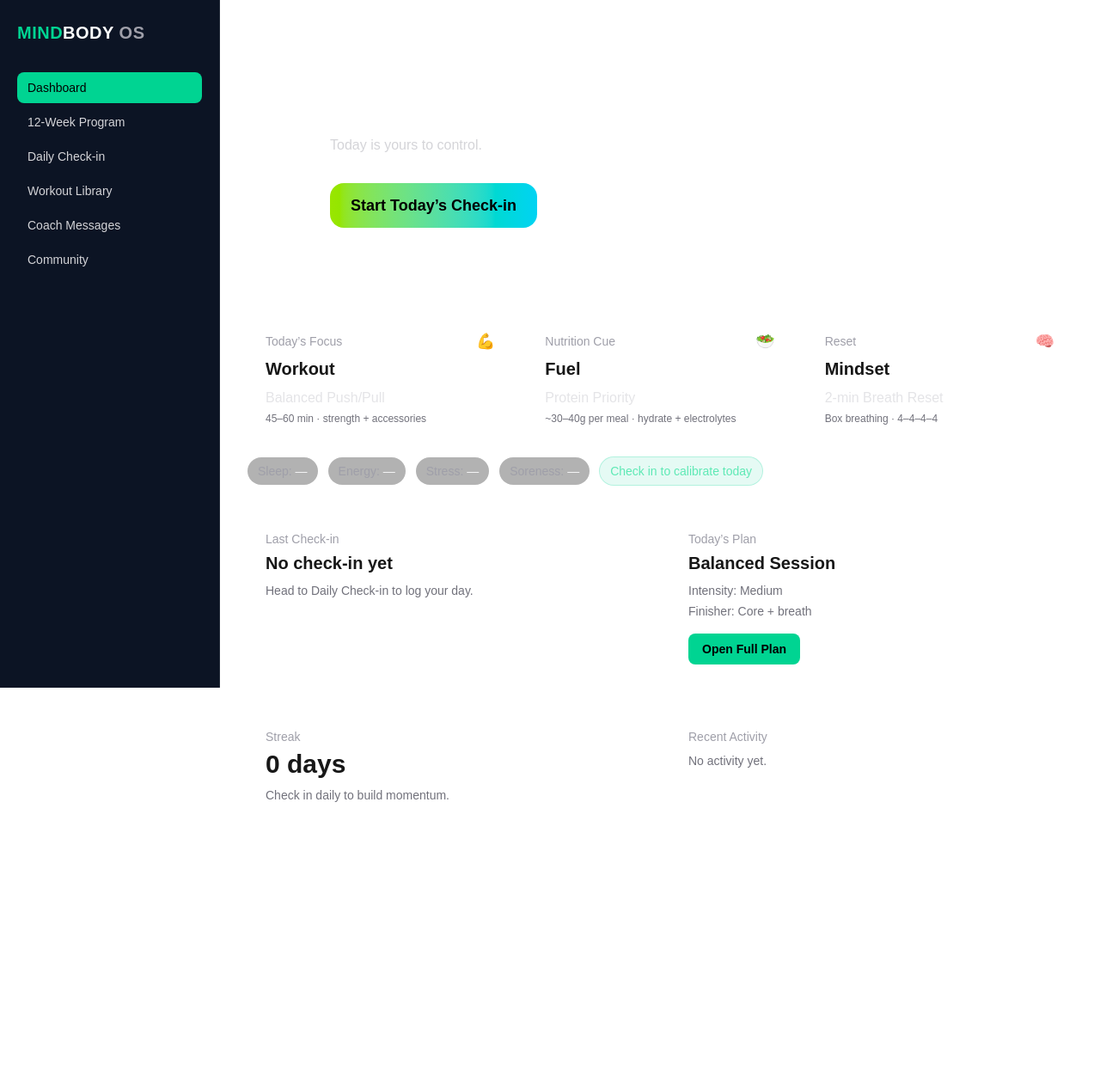
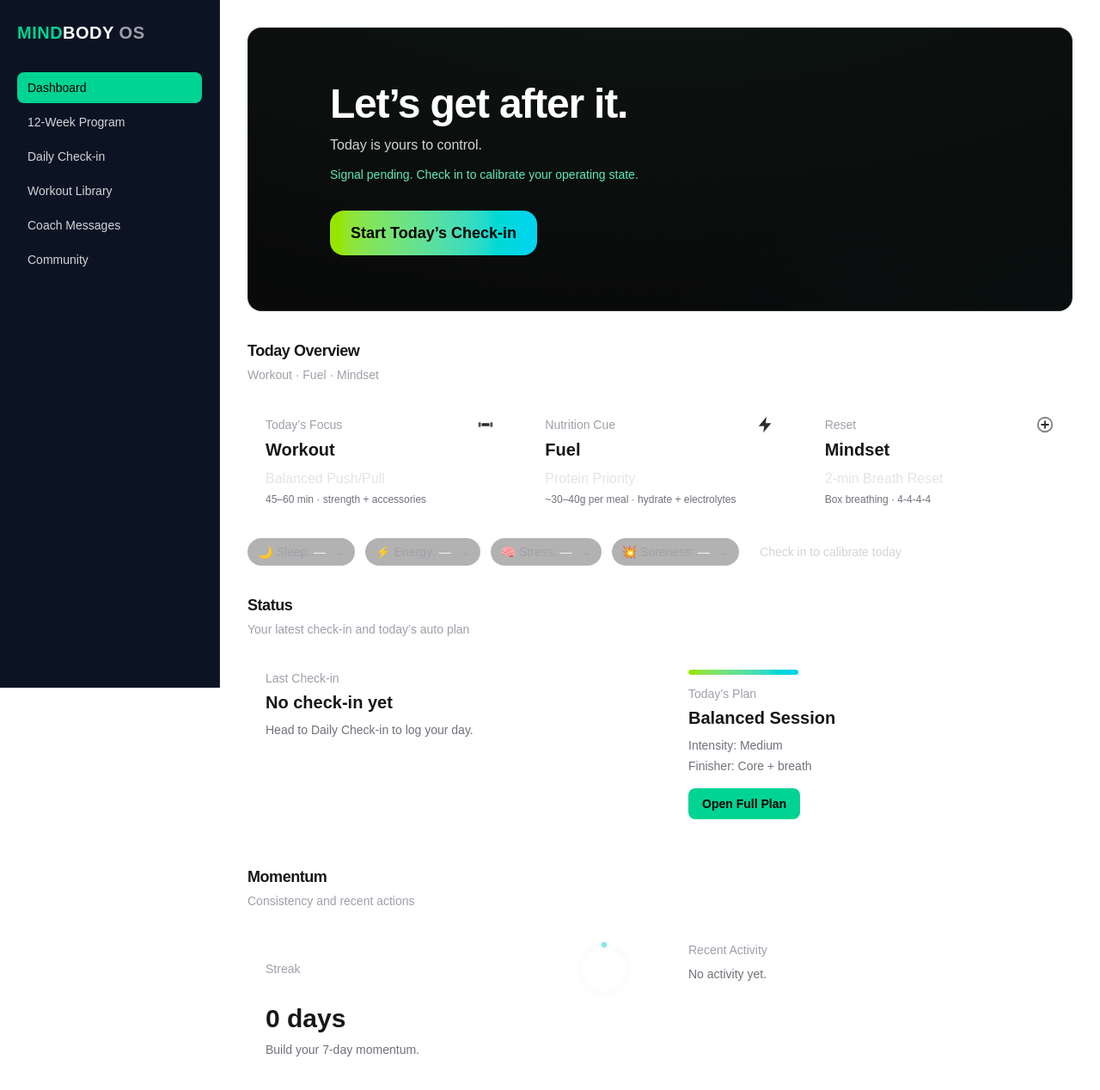
Before and after one commit to taylor-franco-91/Mind-Body-OS, a Next.js app: page / in a window 1280 px wide. Shown: the top 1268 px of the page at 86% size. Before the commit the page ends 988 px from the top, so only its background shows below. Built offline with nearby package versions, Linux system fonts and the light colour scheme.

Commit message:
feat(dashboard): AI unlock cue, mood-driven accents, hero shimmer, momentum intel, progress ring/bar

```diff
--- a/src/app/page.tsx
+++ b/src/app/page.tsx
@@ -8,6 +8,7 @@ import TodayOverview from '@/components/TodayOverview';
 import MomentumStrip from '@/components/MomentumStrip';
 import StreaksCard from '@/components/StreaksCard';
 import RecentActivityCard from '@/components/RecentActivityCard';
+import SectionHeader from '@/components/SectionHeader';
 
 function isSameDay(a: Date, b: Date) {
   return a.getFullYear() === b.getFullYear()
@@ -15,17 +16,46 @@ function isSameDay(a: Date, b: Date) {
     && a.getDate() === b.getDate();
 }
 
+function accentForFeeling(feeling?: string) {
+  switch (feeling) {
+    case 'excellent': return { from: 'from-emerald-400', to: 'to-teal-300', text: 'text-emerald-300' };
+    case 'good': return { from: 'from-cyan-400', to: 'to-sky-300', text: 'text-cyan-300' };
+    case 'average': return { from: 'from-amber-300', to: 'to-yellow-200', text: 'text-amber-300' };
+    case 'low': return { from: 'from-violet-400', to: 'to-indigo-300', text: 'text-indigo-300' };
+    case 'exhausted': return { from: 'from-fuchsia-400', to: 'to-violet-300', text: 'text-fuchsia-300' };
+    default: return { from: 'from-lime-400', to: 'to-cyan-400', text: 'text-emerald-300' };
+  }
+}
+
+function coachCue(feeling?: string, hasData?: boolean) {
+  if (!hasData) return 'Signal pending. Check in to calibrate your operating state.';
+  switch (feeling) {
+    case 'excellent': return 'Signal received. Readiness elevated—power blocks unlocked.';
+    case 'good': return 'Recognition complete. Strength pacing recommended.';
+    case 'average': return 'System steady. Balanced session deployed.';
+    case 'low': return 'Load reduced. Precision technique blocks queued.';
+    case 'exhausted': return 'Recovery bias engaged. Breathe, mobilize, reset.';
+    default: return 'Calibration complete. Operate with intent.';
+  }
+}
+
 export default function Page() {
   const [last] = useLocalStorage<any>('lastCheckIn', null);
   const today = new Date();
   const hasTodayCheckIn = last ? isSameDay(new Date(last.date), today) : false;
+  const accent = accentForFeeling(last?.feeling);
+  const aiActive = Boolean(last); // unlock moment: AI visible only after first check-in
 
   return (
     <div className="p-8">
       {/* Hero / Command header */}
-      <section className="relative overflow-hidden rounded-2xl border border-white/10 bg-[radial-gradient(1200px_600px_at_50%_-10%,rgba(98,255,203,0.15),transparent),radial-gradient(800px_400px_at_90%_110%,rgba(0,242,255,0.12),transparent),#0a0a0a] px-8 py-16 text-white">
-        <div className="absolute inset-0 opacity-40 blur-3xl" />
-        <div className="relative mx-auto flex max-w-screen-md flex-col items-start text-left">
+      <section className="relative overflow-hidden rounded-2xl border border-white/10 bg-[#0a0a0a] px-8 py-16 text-white">
+        {/* subtle, living background */}
+        <div className="pointer-events-none absolute inset-0 opacity-60">
+          <div className="absolute -inset-[40%] animate-hero-shimmer bg-[radial-gradient(1200px_600px_at_50%_-10%,rgba(98,255,203,0.10),transparent),radial-gradient(800px_400px_at_90%_110%,rgba(0,242,255,0.08),transparent)]" />
+        </div>
+
+        <div className="relative mx-auto flex max-w-screen-md flex-col items-start text-left animate-fade-up">
           <h1 className="text-4xl font-extrabold tracking-tight md:text-5xl">
             Let’s get after it.
           </h1>
@@ -33,20 +63,25 @@ export default function Page() {
             Today is yours to control.
           </p>
 
+          {/* Calm, classified “recognized” cue */}
+          <p className={`mt-3 text-sm ${accent.text}`}>
+            {coachCue(last?.feeling, aiActive)}
+          </p>
+
           {/* Intelligent CTA */}
           {hasTodayCheckIn ? (
             <Link
               href="/program"
-              className="mt-8 inline-flex items-center justify-center rounded-2xl px-6 py-3 text-lg font-semibold
-                         bg-gradient-to-r from-lime-400 to-cyan-400 text-black hover:opacity-90 active:opacity-80 transition"
+              className={`mt-8 inline-flex items-center justify-center rounded-2xl px-6 py-3 text-lg font-semibold
+                         bg-gradient-to-r ${accent.from} ${accent.to} text-black hover:opacity-90 active:opacity-80 transition`}
             >
               View Today’s Plan
             </Link>
           ) : (
             <Link
               href="/check-in"
-              className="mt-8 inline-flex items-center justify-center rounded-2xl px-6 py-3 text-lg font-semibold
-                         bg-gradient-to-r from-lime-400 to-cyan-400 text-black hover:opacity-90 active:opacity-80 transition"
+              className={`mt-8 inline-flex items-center justify-center rounded-2xl px-6 py-3 text-lg font-semibold
+                         bg-gradient-to-r ${accent.from} ${accent.to} text-black hover:opacity-90 active:opacity-80 transition`}
             >
               Start Today’s Check-in
             </Link>
@@ -55,22 +90,47 @@ export default function Page() {
       </section>
 
       {/* Today Overview row */}
-      <div className="mt-8">
+      <div className="mt-8 max-w-5xl mx-auto animate-fade-up [animation-delay:60ms]">
+        <SectionHeader title="Today Overview" subtitle="Workout · Fuel · Mindset" />
         <TodayOverview />
-        <MomentumStrip />
+        <MomentumStrip aiActive={aiActive} />
       </div>
 
       {/* Status cards row */}
-      <div className="mt-8 grid max-w-5xl gap-6 md:grid-cols-2">
-        <LastCheckInCard />
-        <TodaysPlanCard />
+      <div className="mt-8 max-w-5xl mx-auto animate-fade-up [animation-delay:120ms]">
+        <SectionHeader title="Status" subtitle="Your latest check-in and today’s auto plan" />
+        <div className="grid gap-6 md:grid-cols-2">
+          <LastCheckInCard />
+          <TodaysPlanCard aiActive={aiActive} />
+        </div>
       </div>
 
       {/* Streaks + Activity */}
-      <div className="mt-8 grid max-w-5xl gap-6 md:grid-cols-2">
-        <StreaksCard />
-        <RecentActivityCard />
+      <div className="mt-8 max-w-5xl mx-auto animate-fade-up [animation-delay:180ms]">
+        <SectionHeader title="Momentum" subtitle="Consistency and recent actions" />
+        <div className="grid gap-6 md:grid-cols-2">
+          <StreaksCard />
+          <RecentActivityCard />
+        </div>
       </div>
+
+      {/* Mobile FAB */}
+      <div className="fixed bottom-6 right-6 z-20 md:hidden">
+        <Link
+          href={hasTodayCheckIn ? '/program' : '/check-in'}
+          className={`shadow-xl rounded-full px-5 py-3 text-sm font-semibold text-black transition
+                      bg-gradient-to-r ${accent.from} ${accent.to} hover:opacity-90 active:opacity-80`}
+        >
+          {hasTodayCheckIn ? 'Open Plan' : 'Check in'}
+        </Link>
+      </div>
+
+      <style jsx global>{`
+        @keyframes fade-up { from { opacity: 0; transform: translateY(8px); } to { opacity: 1; transform: translateY(0); } }
+        .animate-fade-up { animation: fade-up 420ms ease-out both; }
+        @keyframes hero-shimmer { 0% { transform: translateY(0) } 50% { transform: translateY(-8px) } 100% { transform: translateY(0) } }
+        .animate-hero-shimmer { animation: hero-shimmer 10s ease-in-out infinite; }
+      `}</style>
     </div>
   );
 }
--- a/src/components/MomentumStrip.tsx
+++ b/src/components/MomentumStrip.tsx
@@ -1,43 +1,54 @@
 'use client';
 import { useLocalStorage } from '@/lib/useLocalStorage';
 
-export default function MomentumStrip() {
+export default function MomentumStrip({ aiActive }: { aiActive?: boolean }) {
     const [last] = useLocalStorage<any>('lastCheckIn', null);
     const m = last?.metrics;
 
+    // Tiny inference line (calm, classified)
+    let intel = 'Check in to calibrate today';
+    if (aiActive && m) {
+        const stress = Number(m.stress ?? 5);
+        const energy = Number(m.energy ?? 5);
+        if (energy >= 7 && stress <= 4) intel = 'Readiness trending up—green light for progression.';
+        else if (stress >= 7) intel = 'System load detected—precision blocks recommended.';
+        else if (energy <= 3) intel = 'Low output window—recovery bias advised.';
+        else intel = 'Stable signal—balanced pacing optimal.';
+    }
+
     return (
-        <div className="mt-4 flex flex-wrap gap-3">
-            <Chip label="Sleep" value={m?.sleep ?? '—'} />
-            <Chip label="Energy" value={m?.energy ?? '—'} />
-            <Chip label="Stress" value={m?.stress ?? '—'} />
-            <Chip label="Soreness" value={m?.soreness ?? '—'} />
-            <Cue feeling={last?.feeling} />
+        <>
+            <div className="mt-4 flex flex-wrap gap-3">
+                <Chip icon="🌙" label="Sleep" value={m?.sleep ?? '—'} delta="→" />
+                <Chip icon="⚡" label="Energy" value={m?.energy ?? '—'} delta="→" />
+                <Chip icon="🧠" label="Stress" value={m?.stress ?? '—'} delta="→" />
+                <Chip icon="💥" label="Soreness" value={m?.soreness ?? '—'} delta="→" />
+                <Cue text={intel} aiActive={aiActive} />
+            </div>
+        </>
+    );
+}
+
+function Chip({ icon, label, value, delta }:
+    { icon: string; label: string; value: number | string; delta: '↑' | '→' | '↓' }
+) {
+    const deltaColor = delta === '↑' ? 'text-emerald-300' : delta === '↓' ? 'text-amber-300' : 'text-zinc-400';
+    return (
+        <div className="rounded-full bg-black/30 px-3 py-1.5 text-sm ring-1 ring-white/10">
+            <span className="mr-1">{icon}</span>
+            <span className="text-zinc-400">{label}:</span>{' '}
+            <span className="font-medium text-zinc-100">{value}</span>
+            {typeof value === 'number' ? <span className="text-zinc-500">/10</span> : null}
+            <span className={`ml-2 ${deltaColor}`}>{delta}</span>
         </div>
     );
 }
 
-function Chip({ label, value }: { label: string; value: number | string }) {
-    return (
-        <div className="rounded-full bg-black/30 px-3 py-1.5 text-sm ring-1 ring-white/10">
-            <span className="text-zinc-400">{label}:</span>{' '}
-            <span className="font-medium text-zinc-100">{value}</span>
-            {typeof value === 'number' ? <span className="text-zinc-500">/10</span> : null}
-        </div>
+function Cue({ text, aiActive }: { text: string; aiActive?: boolean }) {
+    const base = 'rounded-full px-3 py-1.5 text-sm font-medium ring-1';
+    return aiActive ? (
+        <div className={`${base} bg-emerald-400/10 text-emerald-300 ring-emerald-400/30`}>{text}</div>
+    ) : (
+        <div className={`${base} bg-white/5 text-zinc-300 ring-white/10`}>{text}</div>
     );
 }
-
-function Cue({ feeling }: { feeling?: string }) {
-    const map: Record<string, string> = {
-        exhausted: 'Dial intensity · recovery bias',
-        low: 'Technique day · shorter blocks',
-        average: 'Balanced session · steady',
-        good: 'Strength blocks · push pace',
-        excellent: 'Power focus · green light',
-    };
-    const text = feeling ? map[feeling] : 'Check in to calibrate today';
-    return (
-        <div className="rounded-full bg-emerald-400/10 px-3 py-1.5 text-sm font-medium text-emerald-300 ring-1 ring-emerald-400/30">
-            {text}
-        </div>
-    );
-}
--- /dev/null
+++ b/src/components/SectionHeader.tsx
@@ -0,0 +1,8 @@
+export default function SectionHeader({ title, subtitle }: { title: string; subtitle?: string }) {
+    return (
+        <div className="mb-4">
+            <h2 className="text-lg font-semibold tracking-tight">{title}</h2>
+            {subtitle ? <p className="mt-1 text-sm text-zinc-400">{subtitle}</p> : null}
+        </div>
+    );
+}
--- a/src/components/StreaksCard.tsx
+++ b/src/components/StreaksCard.tsx
@@ -16,18 +16,45 @@ export default function StreaksCard() {
     const [last] = useLocalStorage<any>('lastCheckIn', null);
     const today = new Date();
 
-    // Placeholder streak (we’ll replace with real history later)
+    // Placeholder streak logic (replace with real history later)
     let streak = 0;
     if (last) {
         const d = new Date(last.date);
         streak = isSameDay(d, today) ? 1 : isYesterday(d, today) ? 1 : 0;
     }
 
+    const goal = 7; // visualize 7-day target ring
+    const pct = Math.max(0, Math.min(1, streak / goal));
+    const r = 28;
+    const C = 2 * Math.PI * r;
+    const dash = C * pct;
+
     return (
         <div className="rounded-2xl border border-white/10 bg-white/5 p-5">
-            <div className="text-sm text-zinc-400">Streak</div>
-            <div className="mt-1 text-3xl font-extrabold">{streak} day{streak === 1 ? '' : 's'}</div>
-            <div className="mt-2 text-sm text-zinc-500">Check in daily to build momentum.</div>
+            <div className="flex items-center justify-between">
+                <div className="text-sm text-zinc-400">Streak</div>
+                <svg width="64" height="64" viewBox="0 0 64 64" className="drop-shadow-sm">
+                    <circle cx="32" cy="32" r={r} stroke="rgba(255,255,255,0.12)" strokeWidth="6" fill="none" />
+                    <circle
+                        cx="32" cy="32" r={r}
+                        stroke="url(#grad)"
+                        strokeWidth="6"
+                        strokeLinecap="round"
+                        strokeDasharray={`${dash} ${C - dash}`}
+                        transform="rotate(-90 32 32)"
+                        fill="none"
+                    />
+                    <defs>
+                        <linearGradient id="grad" x1="0" y1="0" x2="1" y2="1">
+                            <stop offset="0%" stopColor="#A7F3D0" />
+                            <stop offset="100%" stopColor="#67E8F9" />
+                        </linearGradient>
+                    </defs>
+                </svg>
+            </div>
+
+            <div className="mt-2 text-3xl font-extrabold">{streak} day{streak === 1 ? '' : 's'}</div>
+            <div className="mt-2 text-sm text-zinc-500">Build your 7-day momentum.</div>
         </div>
     );
 }
--- a/src/components/TodayOverview.tsx
+++ b/src/components/TodayOverview.tsx
@@ -8,21 +8,21 @@ export default function TodayOverview() {
                 subtitle="Today’s Focus"
                 body="Balanced Push/Pull"
                 hint="45–60 min · strength + accessories"
-                icon="💪"
+                icon={<DumbbellIcon />}
             />
             <Card
                 title="Fuel"
                 subtitle="Nutrition Cue"
                 body="Protein Priority"
                 hint="~30–40g per meal · hydrate + electrolytes"
-                icon="🥗"
+                icon={<BoltIcon />}
             />
             <Card
                 title="Mindset"
                 subtitle="Reset"
                 body="2-min Breath Reset"
-                hint="Box breathing · 4–4–4–4"
-                icon="🧠"
+                hint="Box breathing · 4-4-4-4"
+                icon={<MindIcon />}
             />
         </div>
     );
@@ -31,13 +31,13 @@ export default function TodayOverview() {
 function Card({
     title, subtitle, body, hint, icon,
 }: {
-    title: string; subtitle: string; body: string; hint: string; icon: string;
+    title: string; subtitle: string; body: string; hint: string; icon: React.ReactNode;
 }) {
     return (
-        <div className="rounded-2xl border border-white/10 bg-white/5 p-5">
+        <div className="rounded-2xl border border-white/10 bg-white/5 p-5 backdrop-blur-sm">
             <div className="flex items-center justify-between">
                 <div className="text-sm text-zinc-400">{subtitle}</div>
-                <div className="text-lg">{icon}</div>
+                <div className="text-lg opacity-90">{icon}</div>
             </div>
             <div className="mt-1 text-xl font-semibold">{title}</div>
             <div className="mt-2 text-zinc-200">{body}</div>
@@ -45,3 +45,29 @@ function Card({
         </div>
     );
 }
+
+/* Minimal inline SVGs (no libs) */
+function DumbbellIcon() {
+    return (
+        <svg width="22" height="22" viewBox="0 0 24 24" fill="none">
+            <rect x="3" y="9" width="3" height="6" rx="1" fill="currentColor" opacity=".85" />
+            <rect x="18" y="9" width="3" height="6" rx="1" fill="currentColor" opacity=".85" />
+            <rect x="7" y="10" width="10" height="4" rx="1" fill="currentColor" />
+        </svg>
+    );
+}
+function BoltIcon() {
+    return (
+        <svg width="22" height="22" viewBox="0 0 24 24" fill="none">
+            <path d="M13 2L3 14h7l-1 8 10-12h-7l1-8z" fill="currentColor" />
+        </svg>
+    );
+}
+function MindIcon() {
+    return (
+        <svg width="22" height="22" viewBox="0 0 24 24" fill="none">
+            <circle cx="12" cy="12" r="9" stroke="currentColor" strokeWidth="2" opacity=".6" />
+            <path d="M12 7v10M7 12h10" stroke="currentColor" strokeWidth="2" />
+        </svg>
+    );
+}
--- a/src/components/TodaysPlanCard.tsx
+++ b/src/components/TodaysPlanCard.tsx
@@ -12,20 +12,32 @@ function planFromFeeling(feeling?: string) {
     }
 }
 
-export default function TodaysPlanCard() {
+export default function TodaysPlanCard({ aiActive }: { aiActive?: boolean }) {
     const [last] = useLocalStorage<any>('lastCheckIn', null);
     const plan = planFromFeeling(last?.feeling);
+    const progressPct = 30; // UI-only for now
 
     return (
-        <div className="rounded-xl border border-white/10 bg-white/5 p-5">
-            <div className="text-sm text-zinc-400">Today’s Plan</div>
+        <div className="rounded-2xl border border-white/10 bg-white/5 p-5">
+            {/* slim progress bar */}
+            <div className="mb-3 h-1.5 w-full overflow-hidden rounded-full bg-white/10">
+                <div className="h-full rounded-full bg-gradient-to-r from-lime-400 to-cyan-400" style={{ width: `${progressPct}%` }} />
+            </div>
+
+            <div className="flex items-center justify-between">
+                <div className="text-sm text-zinc-400">Today’s Plan</div>
+                {aiActive ? (
+                    <span className="rounded-full bg-emerald-400/10 px-2 py-0.5 text-[11px] font-semibold text-emerald-300 ring-1 ring-emerald-400/30">
+                        Adaptive AI · recalibrated
+                    </span>
+                ) : null}
+            </div>
+
             <div className="mt-1 text-xl font-semibold">{plan.focus}</div>
             <div className="mt-2 text-sm text-zinc-500">Intensity: {plan.intensity}</div>
             <div className="mt-1 text-sm text-zinc-500">Finisher: {plan.finisher}</div>
-            <a
-                href="/program"
-                className="mt-4 inline-flex items-center justify-center rounded-lg bg-emerald-400 px-4 py-2 text-sm font-semibold text-black hover:opacity-90"
-            >
+
+            <a href="/program" className="mt-4 inline-flex items-center justify-center rounded-lg bg-emerald-400 px-4 py-2 text-sm font-semibold text-black hover:opacity-90">
                 Open Full Plan
             </a>
         </div>
```
